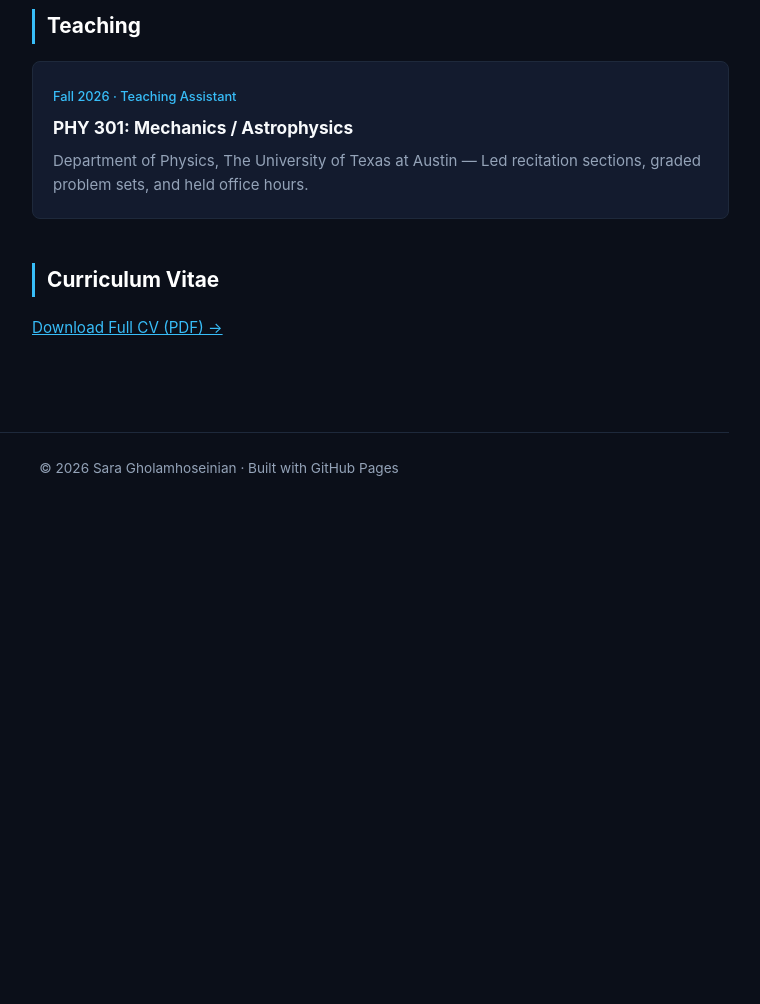
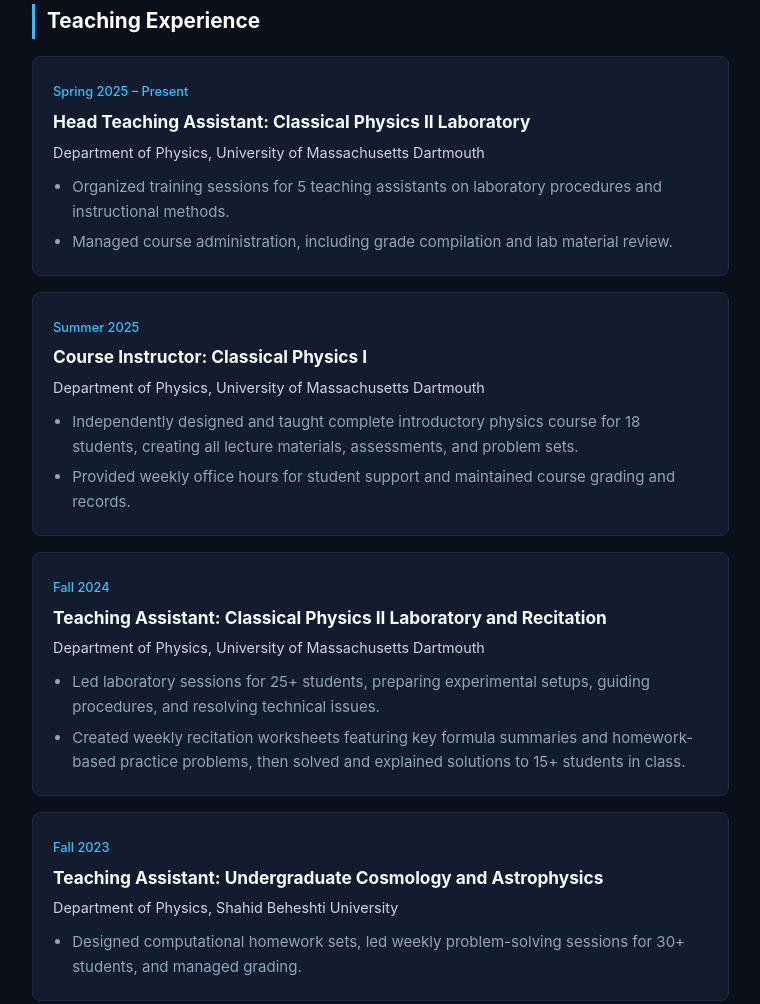
Before and after one commit to saraghl/saraghl.github.io, a plain HTML site: page index.html in a window 1280 px wide. Shown: the part 1298-2302 px from the top of the page, without its empty margins (421-1181 px from the left). Before the commit the page ends 1810 px from the top, so only its background shows below. Drawn offline with nearby package versions, Linux system fonts and the light colour scheme; some icons are missing.

Commit message:
Update index.html

```diff
--- a/index.html
+++ b/index.html
@@ -150,15 +150,35 @@
             margin-bottom: 1rem;
         }
 
-        .card h3 { font-size: 1.08rem; margin-bottom: 0.4rem; color: #f8fafc; }
+        .card h3 { font-size: 1.08rem; margin-bottom: 0.25rem; color: #f8fafc; }
         .card p { color: var(--muted); font-size: 0.94rem; }
 
         .meta-tag {
             display: inline-block;
             font-size: 0.8rem;
             color: var(--accent);
-            margin-bottom: 0.4rem;
+            margin-bottom: 0.35rem;
             font-weight: 500;
+        }
+
+        .card-sub {
+            font-size: 0.9rem;
+            color: #cbd5e1;
+            margin-bottom: 0.65rem;
+        }
+
+        .card-list {
+            margin-left: 1.2rem;
+            color: var(--muted);
+            font-size: 0.94rem;
+        }
+
+        .card-list li {
+            margin-bottom: 0.35rem;
+        }
+
+        .card-list li:last-child {
+            margin-bottom: 0;
         }
 
         .pub-item {
@@ -297,11 +317,45 @@
                 </section>
 
                 <section id="teaching">
-                    <h2>Teaching</h2>
+                    <h2>Teaching Experience</h2>
+
                     <div class="card">
-                        <div class="meta-tag">Fall 2026 · Teaching Assistant</div>
-                        <h3>PHY 301: Mechanics / Astrophysics</h3>
-                        <p>Department of Physics, The University of Texas at Austin — Led recitation sections, graded problem sets, and held office hours.</p>
+                        <div class="meta-tag">Spring 2025 – Present</div>
+                        <h3>Head Teaching Assistant: Classical Physics II Laboratory</h3>
+                        <div class="card-sub">Department of Physics, University of Massachusetts Dartmouth</div>
+                        <ul class="card-list">
+                            <li>Organized training sessions for 5 teaching assistants on laboratory procedures and instructional methods.</li>
+                            <li>Managed course administration, including grade compilation and lab material review.</li>
+                        </ul>
+                    </div>
+
+                    <div class="card">
+                        <div class="meta-tag">Summer 2025</div>
+                        <h3>Course Instructor: Classical Physics I</h3>
+                        <div class="card-sub">Department of Physics, University of Massachusetts Dartmouth</div>
+                        <ul class="card-list">
+                            <li>Independently designed and taught complete introductory physics course for 18 students, creating all lecture materials, assessments, and problem sets.</li>
+                            <li>Provided weekly office hours for student support and maintained course grading and records.</li>
+                        </ul>
+                    </div>
+
+                    <div class="card">
+                        <div class="meta-tag">Fall 2024</div>
+                        <h3>Teaching Assistant: Classical Physics II Laboratory and Recitation</h3>
+                        <div class="card-sub">Department of Physics, University of Massachusetts Dartmouth</div>
+                        <ul class="card-list">
+                            <li>Led laboratory sessions for 25+ students, preparing experimental setups, guiding procedures, and resolving technical issues.</li>
+                            <li>Created weekly recitation worksheets featuring key formula summaries and homework-based practice problems, then solved and explained solutions to 15+ students in class.</li>
+                        </ul>
+                    </div>
+
+                    <div class="card">
+                        <div class="meta-tag">Fall 2023</div>
+                        <h3>Teaching Assistant: Undergraduate Cosmology and Astrophysics</h3>
+                        <div class="card-sub">Department of Physics, Shahid Beheshti University</div>
+                        <ul class="card-list">
+                            <li>Designed computational homework sets, led weekly problem-solving sessions for 30+ students, and managed grading.</li>
+                        </ul>
                     </div>
                 </section>
 
```
